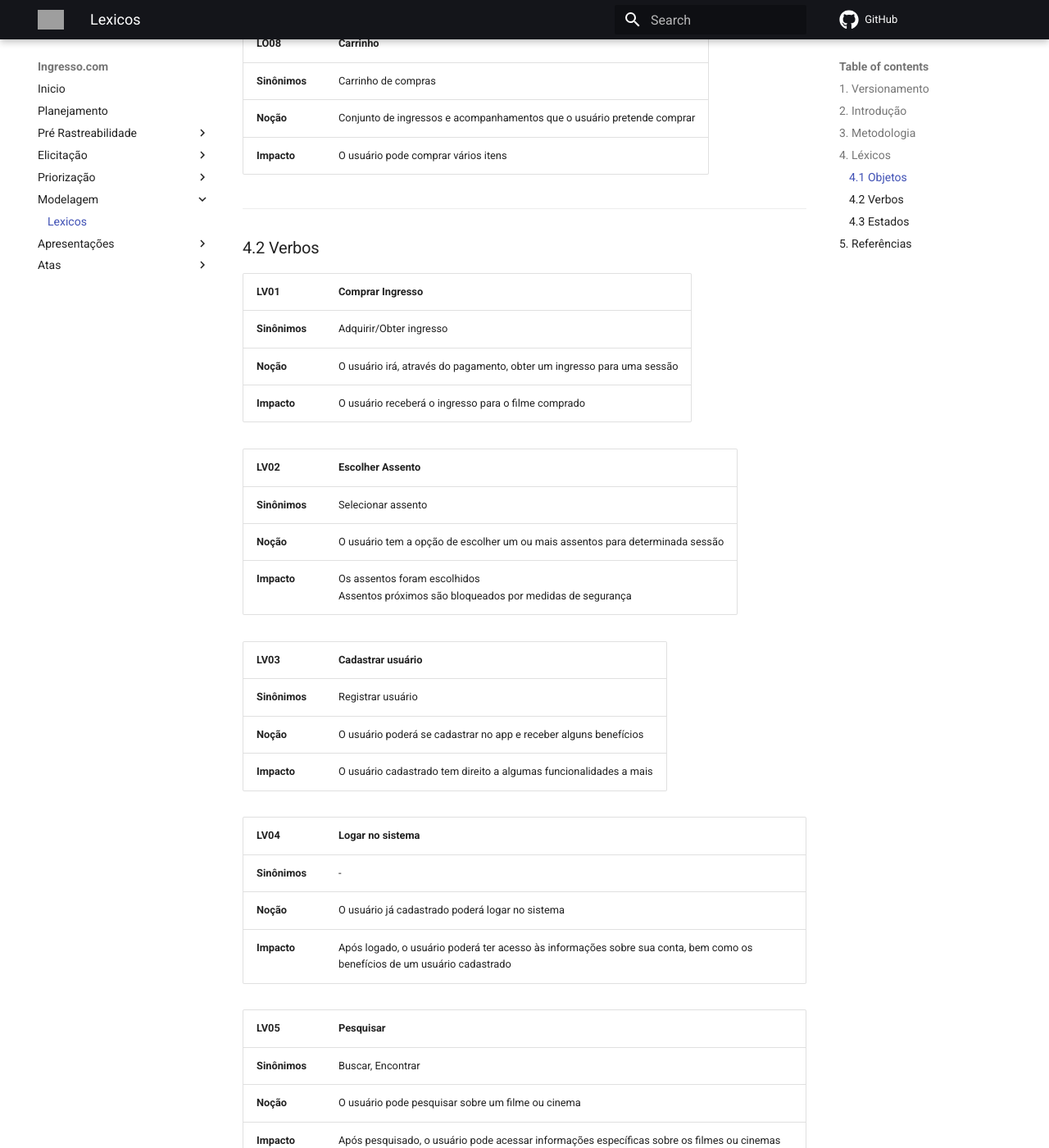
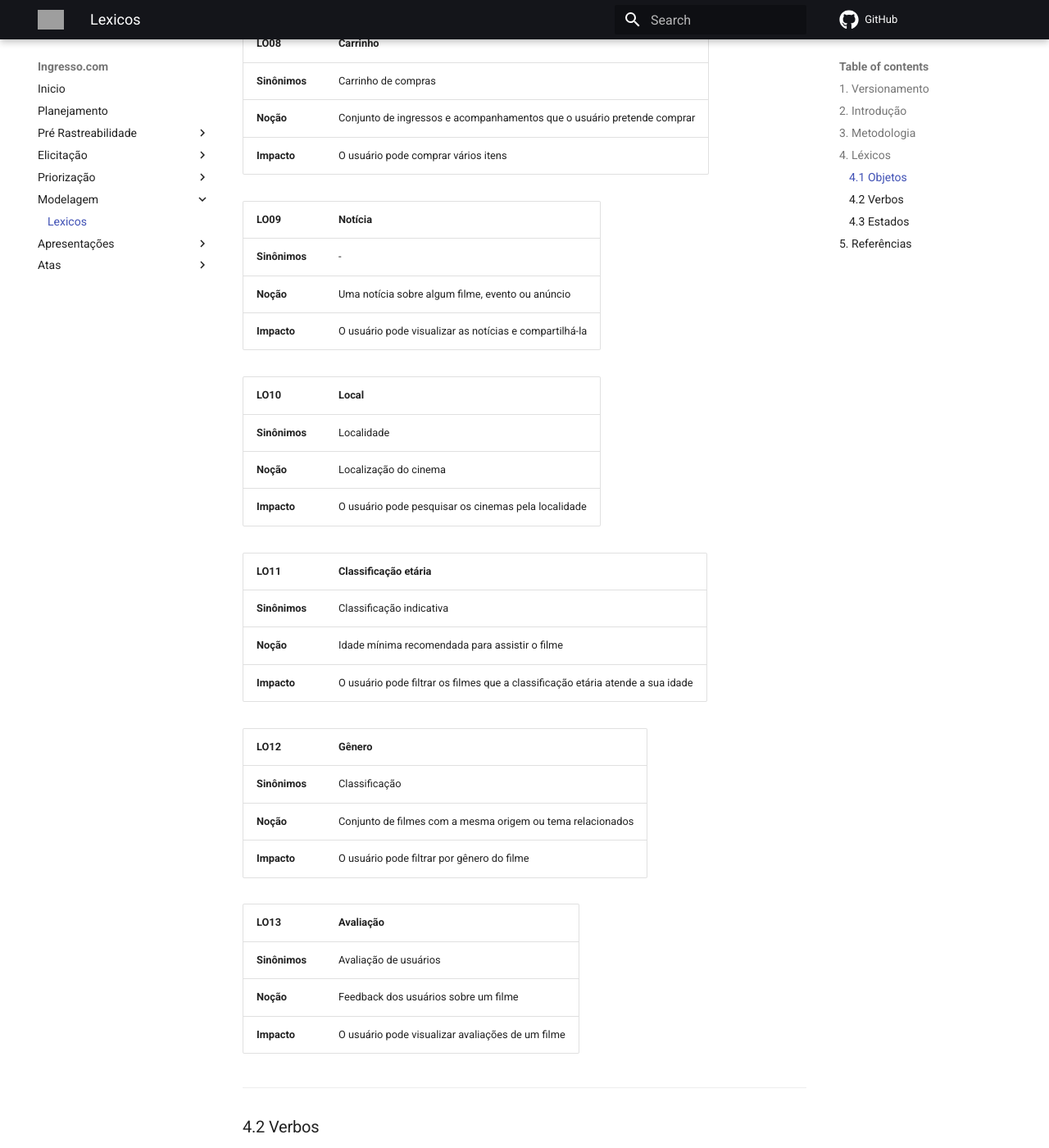
Before and after one commit to Requisitos-de-Software/2021.1-Ingresso.com, an MkDocs documentation site: the page built from docs/modelagem/lexicos.md, in a window 1280 px wide and 1400 px high, scrolled down 2968 px. Shown: the whole window at 82% size. Built offline with MkDocs 1.6.1 and Material for MkDocs 9.7.7, drawn with Linux system fonts in a browser that asks for light colours; comment, search, counter and statistics services are not loaded; some of the changed text lies outside the part shown; grey boxes are pictures that could not be loaded.

Commit message:
#49 adicionando mais lexicos

```diff
--- a/docs/modelagem/lexicos.md
+++ b/docs/modelagem/lexicos.md
@@ -84,6 +84,36 @@
 |**Sinônimos**|Carrinho de compras|
 |**Noção**|Conjunto de ingressos e acompanhamentos que o usuário pretende comprar|
 |**Impacto**|O usuário pode comprar vários itens|
+
+|LO09|**Notícia**|
+|---|------------------|
+|**Sinônimos**|-|
+|**Noção**|Uma notícia sobre algum filme, evento ou anúncio|
+|**Impacto**|O usuário pode visualizar as notícias e compartilhá-la|
+
+|LO10|**Local**|
+|---|------------------|
+|**Sinônimos**|Localidade|
+|**Noção**|Localização do cinema|
+|**Impacto**|O usuário pode pesquisar os cinemas pela localidade|
+
+|LO11|**Classificação etária**|
+|---|------------------|
+|**Sinônimos**|Classificação indicativa|
+|**Noção**|Idade mínima recomendada para assistir o filme|
+|**Impacto**|O usuário pode filtrar os filmes que a classificação etária atende a sua idade|
+
+|LO12|**Gênero**|
+|---|------------------|
+|**Sinônimos**|Classificação|
+|**Noção**|Conjunto de filmes com a mesma origem ou tema relacionados|
+|**Impacto**|O usuário pode filtrar por gênero do filme|
+
+|LO13|**Avaliação**|
+|---|------------------|
+|**Sinônimos**|Avaliação de usuários|
+|**Noção**|Feedback dos usuários sobre um filme|
+|**Impacto**|O usuário pode visualizar avaliações de um filme|
 
 <hr>
 
@@ -115,7 +145,7 @@
 
 |LV05|**Pesquisar**|
 |---|------------------|
-|**Sinônimos**|Buscar, Encontrar|
+|**Sinônimos**|Buscar, Encontrar, Filtrar|
 |**Noção**|O usuário pode pesquisar sobre um filme ou cinema|
 |**Impacto**|Após pesquisado, o usuário pode acessar informações específicas sobre os filmes ou cinemas encontrados|
 
@@ -125,11 +155,29 @@
 |**Noção**|O usuário pode visualizar as prevenções referentes ao cinema determinado|
 |**Impacto**|O usuário tem acesso as prevenções referentes a cinemas próximos<br>Sabendo as prevenções ele pode se preparar para evitar imprevistos|
 
-|LV07|**Compartilhar filme**|
+|LV07|**Visualizar avaliação**|
 |---|------------------|
-|**Sinônimos**|Enviar filme|
-|**Noção**|O usuário pode compartilhar um filme com alguém|
-|**Impacto**|O usuário compartilha o video por uma rede social |
+|**Sinônimos**|-|
+|**Noção**|O usuário pode ver as avaliações feitas pelos usuários do Rotten Tomatoes|
+|**Impacto**|O usuário pode perder ou ganhar interesse a partir das avaliações|
+
+|LV08|**Visualizar filme**|
+|---|------------------|
+|**Sinônimos**|-|
+|**Noção**|O usuário pode ver as informações sobre o filme|
+|**Impacto**|O usuário pode perder ou ganhar interesse a partir das informações<br>O usuário pode comprar ingressos para o filme|
+
+|LV09|**Visualizar notícia**|
+|---|------------------|
+|**Sinônimos**|-|
+|**Noção**|O usuário pode ler as notícias|
+|**Impacto**|O usuário pode se interessar por um filme|
+
+|LV10|**Compartilhar filme**|
+|---|------------------|
+|**Sinônimos**|Compartilhar notícia|
+|**Noção**|O usuário pode compartilhar um filme ou uma notícia com alguém|
+|**Impacto**|O usuário compartilha a página do filme, ou notícia, por uma rede social|
 
 <hr>
 
@@ -159,37 +207,49 @@
 |**Noção**|Um filme que está para ser lançado significa que ele estará disponível para ser assistido em breve|
 |**Impacto**|O usuário pode ver mais detalhes sobre o filme que está para ser lançado (trailer, descrição)<br>Quando o filme for lançado, ele sairá dos filmes em breve|
 
-|LE05|**Filme está em alta**|
+|LE05|**Filme está em lançamento**|
+|---|------------------|
+|**Sinônimos**|Filme recém-lançado|
+|**Noção**|Um filme que está em lançamento significa que está disponível para ser assistido há pouco tempo|
+|**Impacto**|O usuário pode comprar ingresso para o filme<br>Quando passa algumas semanas depois que o filme foi lançado, ele se torna um filme em cartaz|
+
+|LE06|**Filme está em alta**|
 |---|------------------|
 |**Sinônimos**|Filmes populares|
 |**Noção**|Um filme em alta é um filme popular, que é de interesse de várias pessoas|
 |**Impacto**|O usuário pode decidir assistir o filme em alta comprando um ingresso para determinada sessão. Quando o filme não está mais em alta e a quantidade de sessões diminuiu, ele se torna apenas um filme em cartaz|
 
-|LE06|**Filme esgotado**|
+|LE07|**Filme esgotado**|
 |---|------------------|
 |**Sinônimos**|Ingressos esgotados|
 |**Noção**|Um filme que está em cartaz, mas não tem ingressos disponíveis para a venda|
 |**Impacto**|O usuário não pode comprar ingressos para esse filme<br>Quando houver sessões com ingressos disponíveis, então ele se torna um filme em cartaz|
 
-|LE07|**Assento disponível**|
+|LE08|**Assento disponível**|
 |---|------------------|
 |**Sinônimos**|Assento livre|
 |**Noção**|Um assento que pode ser selecionado pelo usuário para uma determinada sessão|
 |**Impacto**|O usuário pode escolher um assento disponível<br>Quando alguém já escolheu esse assento, ele não está mais disponível|
 
-|LE08|**Assento está selecionado**|
+|LE09|**Assento indisponível**|
+|---|------------------|
+|**Sinônimos**|Assento ocupado|
+|**Noção**|Um assento que ter sido selecionado por outro usuário ou está bloqueado devido a medidas de prevenção contra o COVID|
+|**Impacto**|O usuário não pode escolher um assento indisponível<br>Quando o usuário desiste da compra do ingresso, o assento desse usuário se torna disponível|
+
+|LE10|**Assento está selecionado**|
 |---|------------------|
 |**Sinônimos**|Assento está escolhido|
 |**Noção**|Um ou mais assentos foram selecionados pelo usuário para determinada sessão|
 |**Impacto**|O usuário visualiza os assentos disponíveis para a sessão<br>O usuário escolhe um assento disponível<br>Os assentos ao redor são bloqueados por motivos de prevenção|
 
-|LE09|**Cinema está favoritado**|
+|LE11|**Cinema está favoritado**|
 |---|------------------|
 |**Sinônimos**|Cinema está como preferido, predileto|
 |**Noção**|Um usuário logado pode favoritar um cinema, facilitando o futuro acesso a esses cinemas por uma aba especial "Favoritos"|
 |**Impacto**|O usuário clica no símbolo de coração e favorita o cinema<br>O cinema favoritado aparece em “Favoritos”<br>Caso o usuário clique no coração novamente, este cinema deixa de ser favorito.|
 
-|LE10|**Cinema aberto**|
+|LE12|**Cinema aberto**|
 |---|------------------|
 |**Sinônimos**|Cinema em funcionamento|
 |**Noção**|Um cinema que tem sessões disponíveis para filmes|
```
Also changed, not shown: other parts of docs/modelagem/lexicos.md (+1 -1 lines).
